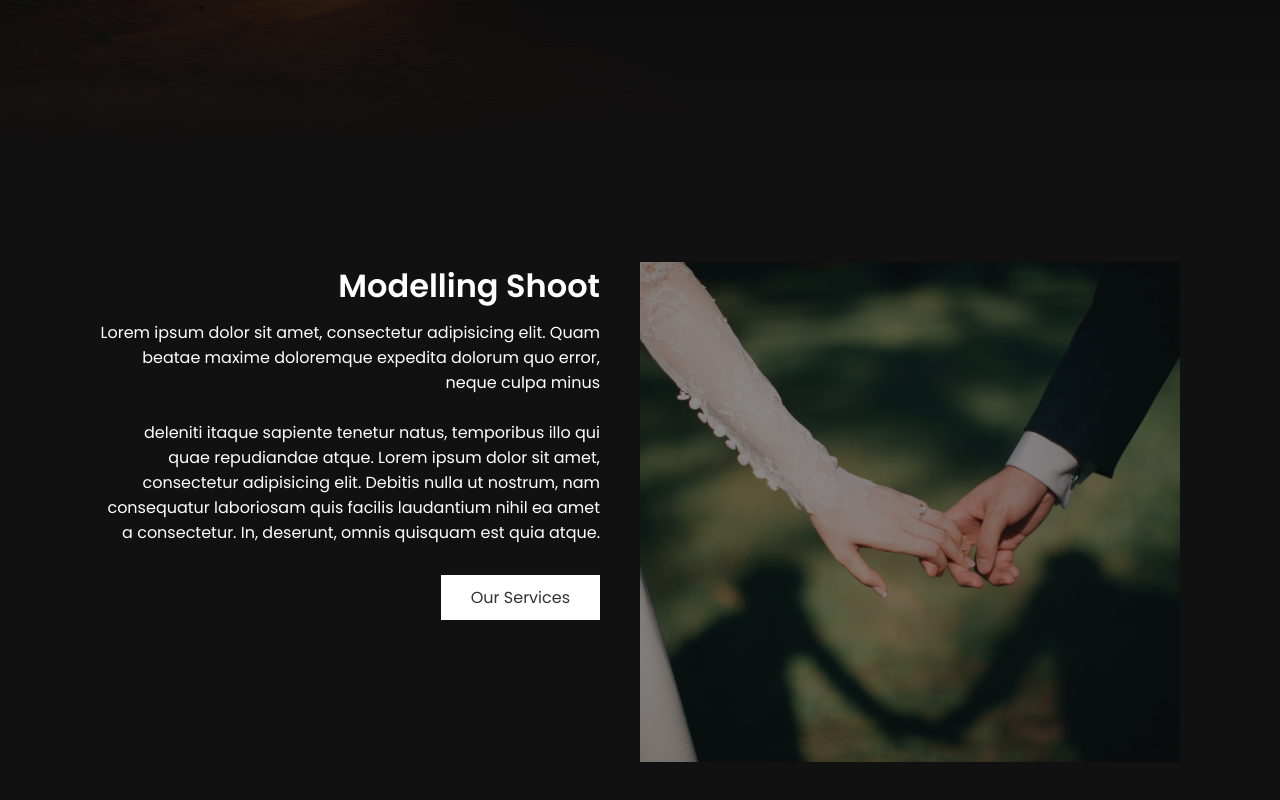
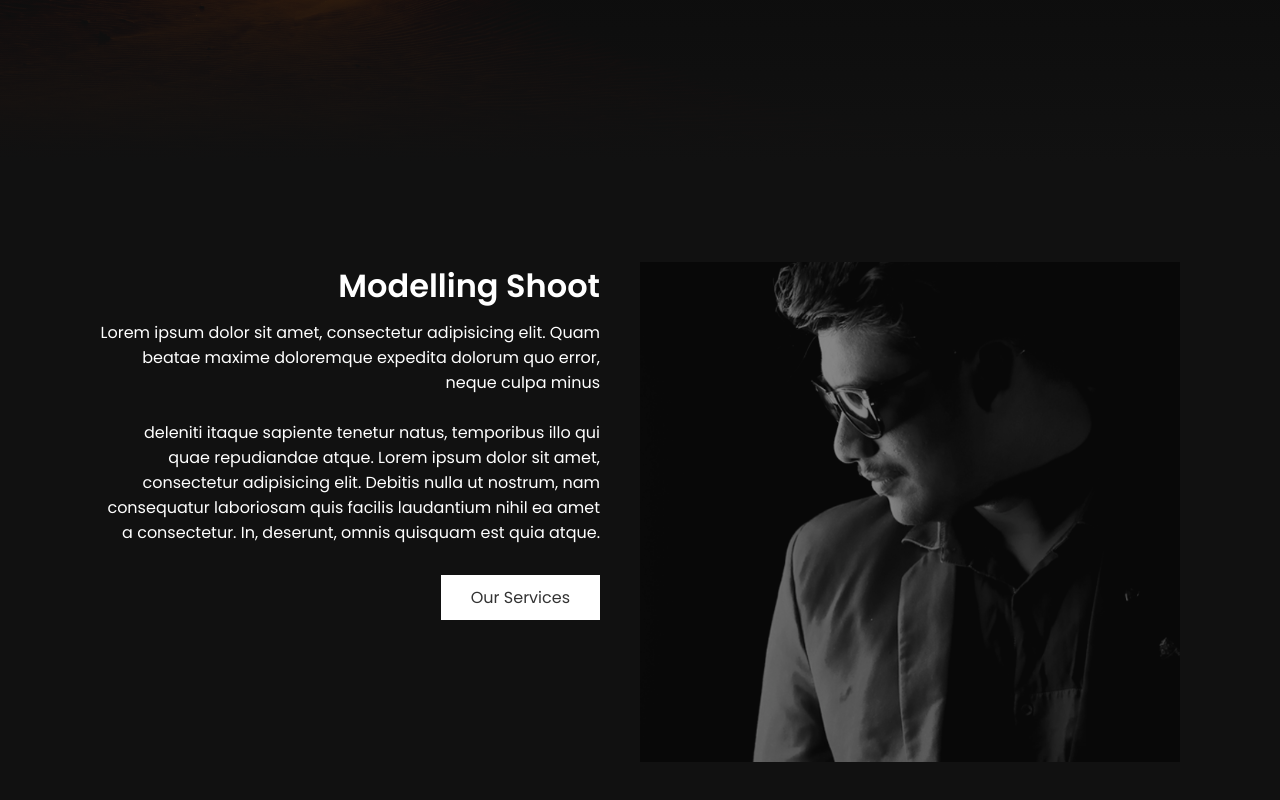
Before and after one commit to N4DDY/Blackgentleman, a plain HTML site: page index.html in a window 1280 px wide. Shown: the part 638-1438 px from the top of the page. Drawn offline with Linux system fonts and the light colour scheme; files whose address does not match are found by name.

Commit message:
Update index.html

```diff
--- a/index.html
+++ b/index.html
@@ -30,7 +30,7 @@
 			<a href="#destination" class="btn">Our Services</a>
 		</div>
 		<div class="imgbx">
-		<img src="Images/img1.jpg" class="fitbg"></div>
+		<img src="Images/prof.jpg" class="fitbg"></div>
 	</section>
 
 	<section class="banner2">
```
